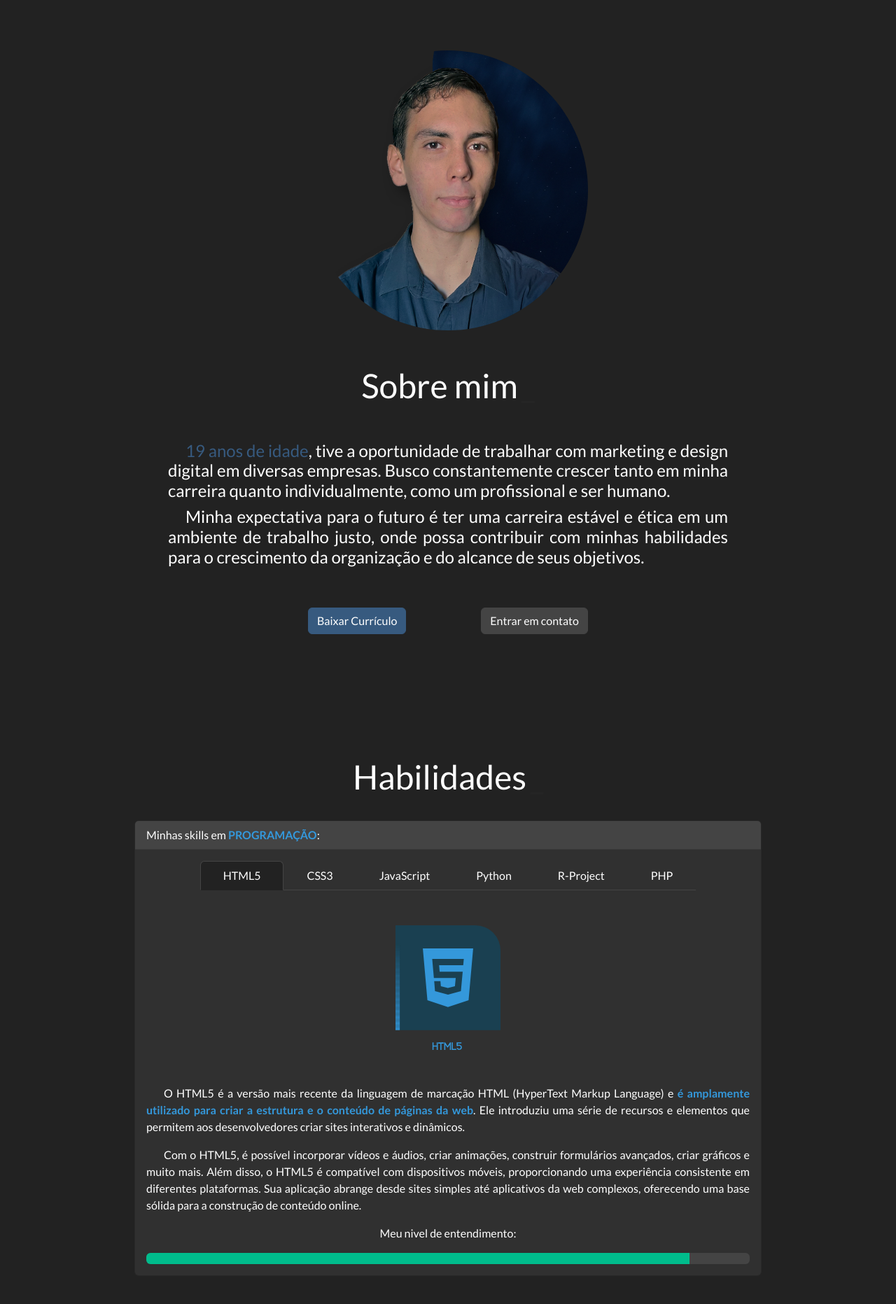
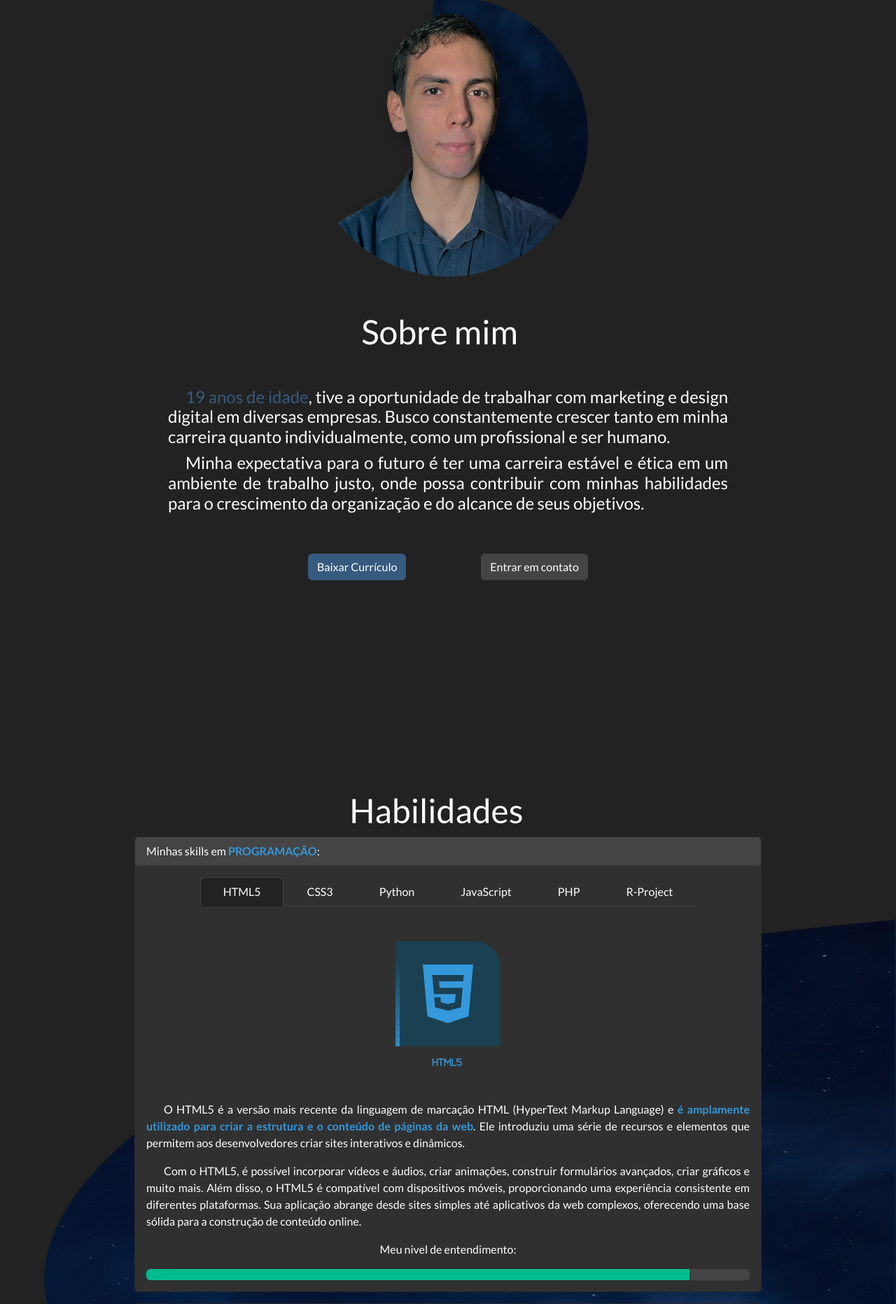
Before and after one commit to Pedro-Laurenti/Portifolio, a PHP site: page / in a window 1280 px wide. Shown: the part 961-2824 px from the top of the page at 70% size. Run offline with PHP 8.4, Linux system fonts and the light colour scheme; some libraries are stand-ins or nearby versions.

Commit message:
version 1.7.1

```diff
--- a/custom.css
+++ b/custom.css
@@ -12,8 +12,6 @@
   display: flex;
   align-items: center;
   justify-content: center;
-  z-index: -1;
-  margin-top: 150px;
   width: 80%;
 }
 
@@ -23,6 +21,18 @@
 
 #header-link:hover{
   cursor: pointer;
+}
+
+#espaçamento{
+  height: 200px;
+}
+
+nav{
+  position: fixed !important;
+  width: 100%;
+  z-index: 1;
+  background-color: #011023ac !important;
+  backdrop-filter: blur(3px);
 }
 
 /* animação de máquina de escrever */
@@ -64,7 +74,8 @@
 #banner-principal{
   position: absolute ;
   width: 100%;
-  margin-top: -40px;
+  margin-top: 0;
+  z-index: -1;
 }
 
 .card.text-white.bg-primary.mb-3 {
@@ -83,7 +94,7 @@
 }
 
 #area-de-botoes-principal{
-  margin: 50px 0 50px 0;
+  margin-top: 50px;
   width: 50%;
   display: flex;
   flex-direction: row;
@@ -118,7 +129,7 @@
   flex-direction: column;
   align-items: center;
   width: 100%;
-  margin: 50px 0 10px 0;
+  margin: 15px 0 15px 0;
 }
 
 .circulo-seta:hover{
@@ -129,7 +140,7 @@
   width: 60px;
   height: 60px;
   border-radius: 50%;
-  background-color: #375a7f;
+  background-color: #2e79cf;
   display: flex;
   justify-content: center;
   align-items: center;
@@ -139,16 +150,15 @@
 /*sobre mim */
 
 #sobre-mim{
-  margin: 200px 0 50px 0;
   display: flex;
   flex-direction: column;
   align-items: center;
+  padding-top: 85px;
 }
 
 #sobre-mim-imagem {
   border-radius: 50%;
   width: 400px;
-  margin-top: 100px;
 }
 
 #texto-sobre-mim{
@@ -163,6 +173,13 @@
 
 /* células de skills */
 
+#Habilidades{
+  padding-top: 100px;
+  display: flex;
+  align-items: center;
+  justify-content: flex-end;
+}
+
 .titulo-skills-animado:after{
   content: '_';
   margin-left: 5px;
@@ -170,11 +187,22 @@
   animation: pisca .7s infinite;
 }
 
-#area-de-skills{
-  margin: 25px 0 25px 0;
+#area-de-skills {
   display: flex;
   flex-direction: column;
   align-items: center;
+  position: relative !important;
+}
+
+#ilustracao-de-skills {
+  position: absolute;
+  right: 0;
+  z-index: -1;
+}
+
+#img-secundaria-habilidades-edt {
+  width: 1502px;
+  height: 1000px;
 }
 
 #celulas-de-skills{
@@ -212,10 +240,6 @@
   display: none;
 }
 
-#Habilidades{
-  margin: 50px 0 50px 0;
-}
-
 @media (max-width: 600px) {
 
   #apenas-mobile{
--- a/index.html
+++ b/index.html
@@ -77,16 +81,18 @@
     </h4>
     <div id="area-de-botoes-principal">
       <button type="button" class="btn btn-primary" onclick="window.open('https://pedrolaurenti.orbytesistemas.com/curriculo-pl.pdf', '_blank')">Baixar Currículo</button>
-      <button type="button" class="btn btn-secondary" onclick="smoothScroll('Entre-em-contato')">Entrar em contato</button>
+      <button type="button" class="btn btn-secondary" onclick="smoothScroll('Contato')">Entrar em contato</button>
     </div>
   </div>
 
+  <span id="espaçamento"></span>
+
   <div id="Habilidades">
     <div id="area-de-skills">
-      <h1 class="titulo-skills-animado">Habilidades</h1>
-    </div>
+      <h1 id="titulo-skills-animado" class="titulo-skills-animado">
+        Habilidades
+      </h1>
 
-    <div id="area-de-skills">
       <div id="celulas-de-skills">
         <div class="card text-white bg-dark mb-3">
           <div class="card-header">Minhas skills em <b><span class="text-info">PROGRAMAÇÃO</span></b>:</div>
@@ -178,24 +195,11 @@
                   </div>
                 </div>
               </div>
-              <div class="tab-pane fade" id="PHP" role="tabpanel">
-                <div id="conteudo-da-tab">
-                  <img class="img-celula" src="img\cards\Asset 67.svg">
-                  <p id="texto-da-tab">O PHP é uma linguagem de programação amplamente utilizada para o desenvolvimento de aplicativos web dinâmicos. <b><span class="text-info">Ele é especialmente adequado para a criação de sites interativos, sistemas de gerenciamento de conteúdo, lojas virtuais e aplicativos web em geral</span></b>.</p>
-                  <p id="texto-da-tab">O PHP é executado no lado do servidor, o que significa que ele é processado no servidor antes de ser enviado ao navegador do usuário. Ele oferece recursos poderosos, como manipulação de formulários, acesso a bancos de dados, processamento de arquivos, criação de sessões e autenticação de usuários. Com sua sintaxe simples e flexibilidade, o PHP é uma escolha popular para desenvolvedores web que desejam criar aplicativos dinâmicos e funcionais.</p>
-                  <p>Meu nivel de entendimento:</p>
-                  <div class="progress">
-                    <div class="progress-bar bg-warning" role="progressbar" style="width: 50%;" aria-valuenow="50" aria-valuemin="0" aria-valuemax="100"></div>
-                  </div>
-                </div>
-              </div>
             </div>
           </div>
         </div>
       </div>
-    </div>
 
-    <div id="area-de-skills">
       <div id="celulas-de-skills">
         <div class="card text-white bg-dark mb-3">
           <div class="card-header">Minhas skills em <b><span class="text-info">DESIGN</span></b>:</div>
@@ -268,19 +282,14 @@
                   </div>
                 </div>
               </div>
-              <div class="tab-pane fade" id="XD" role="tabpanel">
-                <div id="conteudo-da-tab">
-                  <img class="img-celula" src="img\cards\Asset 57.svg">
-                  <p id="texto-da-tab">O Adobe XD é uma ferramenta de <b><span class="text-info">design e prototipagem de experiência do usuário (UX)</span></b>. Ele permite aos designers criar interfaces de usuário interativas, wireframes e protótipos para aplicativos móveis e web. O XD facilita a colaboração entre equipes de design e desenvolvimento, permitindo a visualização e interação com os projetos antes da implementação final. É amplamente utilizado por designers de UX/UI e equipes de design de produtos digitais.</p>
-                  <div class="progress">
-                    <div class="progress-bar bg-danger" role="progressbar" style="width: 30%;" aria-valuenow="30" aria-valuemin="0" aria-valuemax="100"></div>
-                  </div>
-                </div>
-              </div>
             </div>
           </div>
         </div>
       </div>
+    </div>
+
+    <div id="ilustracao-de-skills">
+      <img id="img-secundaria-habilidades-edt" src="img/img-secundaria-habilidades-edt.png" alt="">
     </div>
   </div>
 
```
Also changed, not shown: other parts of index.html (+47 -22 lines), custom.js (line endings or trailing spaces), img/img-secundaria-habilidades-edt.png (added), img/img-secundaria-habilidades.png (added), 1 other file.
